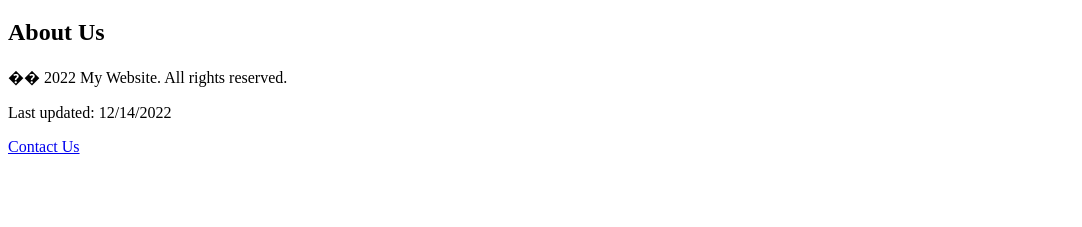
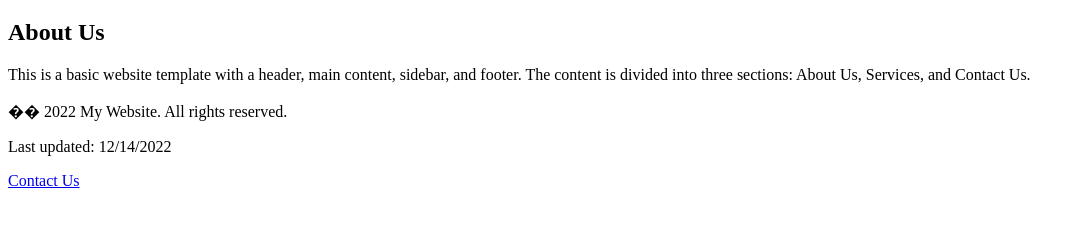
Before and after one commit to WAIYAH/UPSKILL, a plain HTML site: page Module2/index2.html in a window 1280 px wide. Shown: the part 61-288 px from the top of the page, without its empty margins (0-1082 px from the left). Drawn offline with Linux system fonts and the light colour scheme.

Commit message:
about us

```diff
--- a/Module2/index2.html
+++ b/Module2/index2.html
@@ -9,6 +9,8 @@
     <h1>Welcome to our website!</h1>
 
     <h2>About Us</h2>
+    <p>This is a basic website template with a header, main content, sidebar, and footer. The content is divided into three sections: About Us, Services, and Contact Us.</p>
+
     <footer>
         <p>�� 2022 My Website. All rights reserved.</p>
         <p>Last updated: 12/14/2022</p>
```
